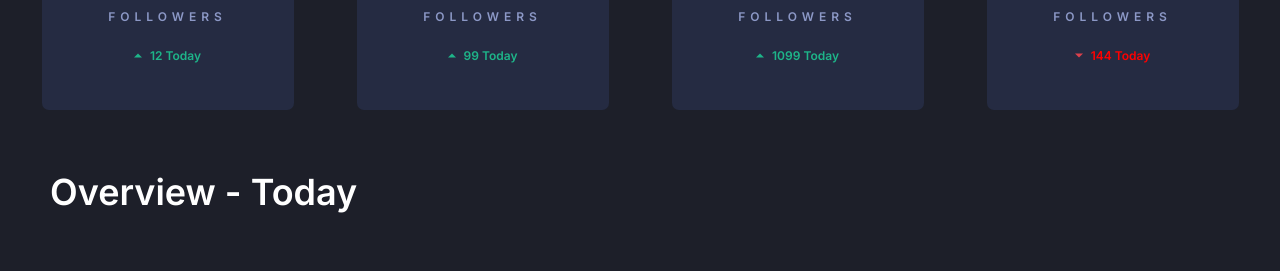
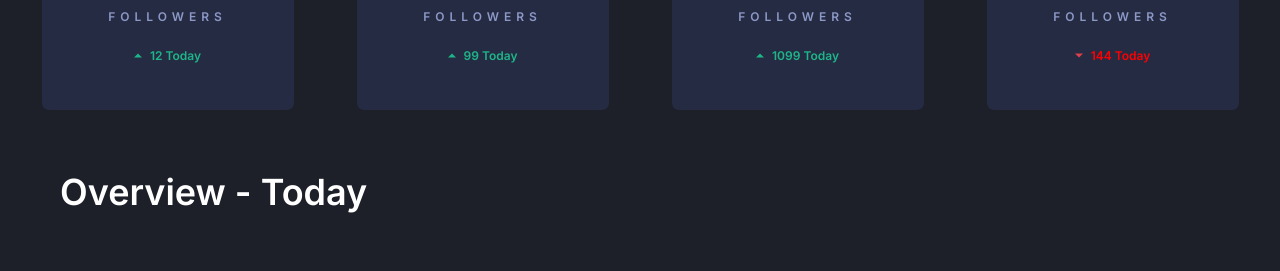
Before and after one commit to Alucard555/social, a plain HTML site: page index.html in a window 1280 px wide. Shown: the part 220-491 px from the top of the page. Drawn offline with Linux system fonts and the light colour scheme.

Commit message:
newCommit

```diff
--- a/design.scss
+++ b/design.scss
@@ -12,7 +12,7 @@
   // --ninth-color: #20222F;
 }
 
-html,
+html
 body {
   margin: 0;
   padding: 0;
@@ -75,7 +75,6 @@ body {
 
 .main {
   // FIRST-SECTION
-  // padding: 20px;
   .sec-1 {
     #box1 {
       position: relative;
@@ -166,7 +165,7 @@ body {
       display: flex;
       justify-content: left;
       color: var(--tertiary-color);
-      margin: 20px 50px;
+      margin: 20px 60px;
       font-family: Inter;
       font-size: 24px;
       font-style: normal;
@@ -339,7 +338,8 @@ body {
 @media only screen and (max-width: 375px) {
   html,
   body {
-    width: 100%;
+    // width: 100%;
+    // height: 300vh;
   }
 
   .header {
```
Also changed, not shown: design.css, 1 other file.
